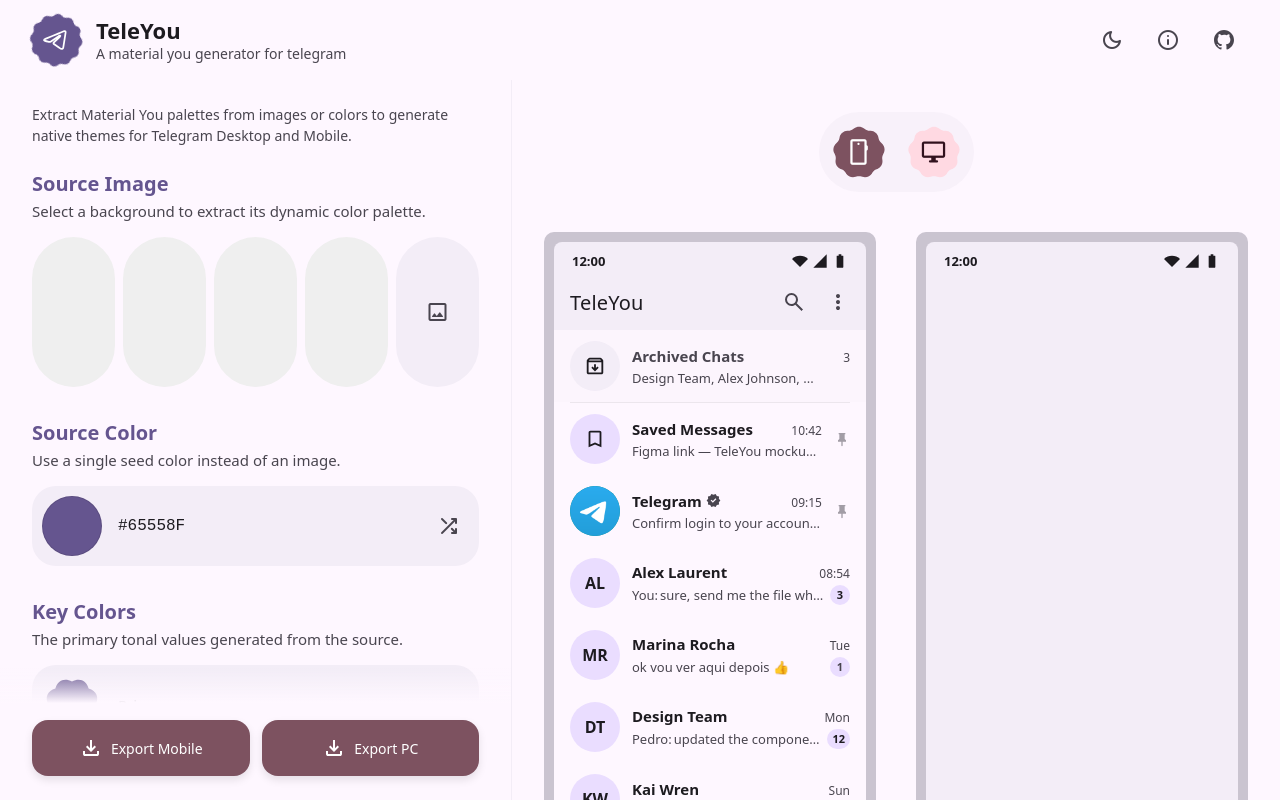
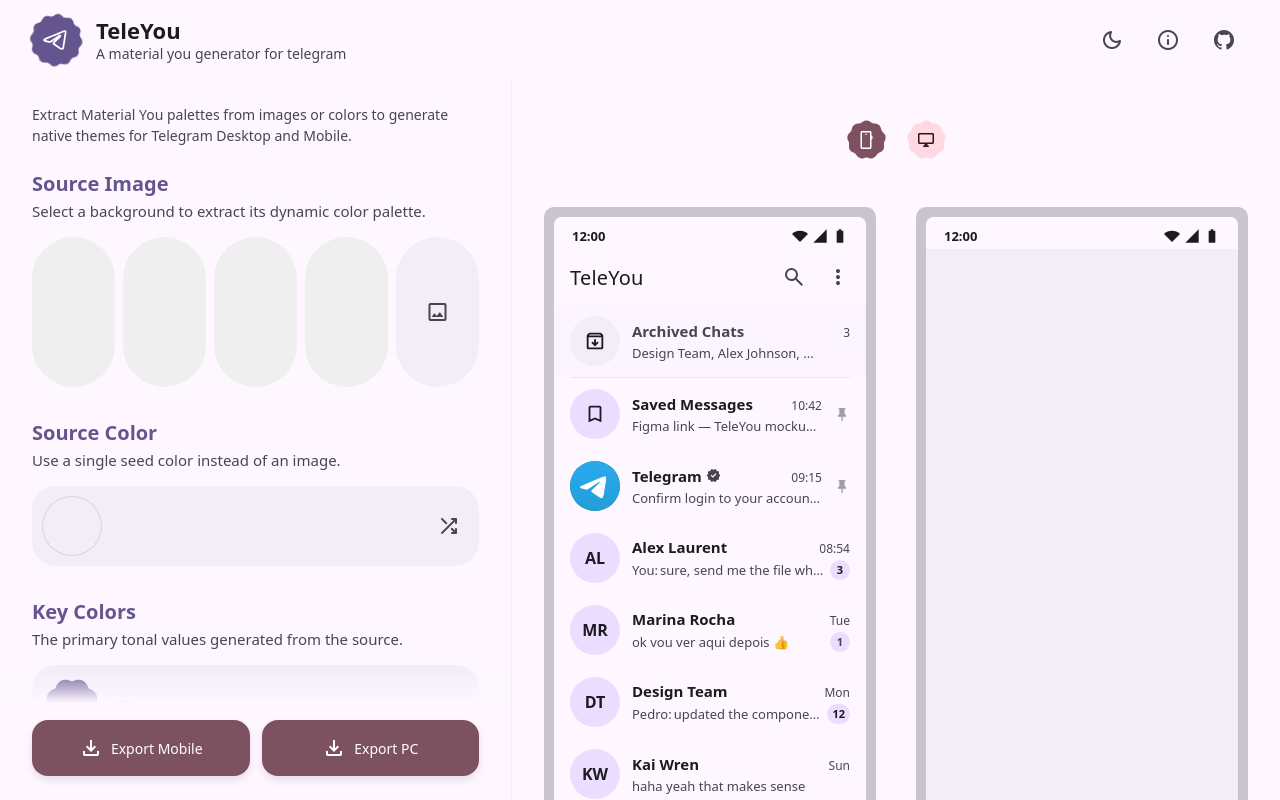
Before and after one commit to snw-mint/teleyou, a website built with Vite: page index.html in a window 1280 px wide. Built offline with nearby package versions, Linux system fonts and the light colour scheme; files whose address does not match are found by name; a web font is replaced by a local one; what @material/material-color-utilities would draw is missing.

Commit message:
fix: adjusting the colors and sizes of the elements.

```diff
--- a/index.html
+++ b/index.html
@@ -3,7 +3,7 @@
 <head>
     <meta charset="UTF-8">
     <meta name="viewport" content="width=device-width, initial-scale=1.0">
-    <title>TeleYou | Theme Generator</title>
+    <title>TeleYou | Telegram Theme Generator</title>
 
     <link rel="icon" id="dynamic-favicon" href="/favicon.png" type="image/png">
 
--- a/src/css/mockup.css
+++ b/src/css/mockup.css
@@ -58,7 +58,7 @@
   justify-content: space-between;
   align-items: center;
   padding: 10px 18px 4px;
-  background: transparent;
+  background: var(--tg-background);
   color: var(--tg-on-surface);
   font-size: 13px;
   font-weight: 600;
@@ -80,7 +80,7 @@
   justify-content: space-between;
   align-items: center;
   padding: 8px 8px 8px 16px;
-  color: var(--tg-on-surface);
+  background: var(--tg-background);
   flex-shrink: 0;
   box-shadow: 0 1px 0 0 color-mix(in srgb, var(--tg-outline-variant) 50%, transparent);
 }
--- a/src/css/style.css
+++ b/src/css/style.css
@@ -421,7 +421,7 @@ body {
     background-color: var(--m3-segmented-bg, color-mix(in srgb, var(--m3-neutral-variant) 12%, transparent));
     border-radius: 100px;
     display: inline-flex;
-    padding: 10px;
+    padding: 5px 10px 5px 10px;
     gap: 15px;
     transition: background-color var(--transition-speed) ease;
 }
@@ -429,8 +429,8 @@ body {
     border: none;
     background: none;
     color: var(--m3-on-tertiary-container);
-    width: 60px;
-    height: 60px;
+    width: 45px;
+    height: 45px;
     border-radius: 50%;
     cursor: pointer;
     position: relative;
@@ -449,7 +449,7 @@ body {
     pointer-events: none;
 }
 .segment-item .material-symbols-rounded {
-    font-size: 28px;
+    font-size: 20px;
     position: relative;
     z-index: 1;
 }
@@ -464,7 +464,7 @@ body {
     grid-template-areas: "mockup";
     width: 100%;
     flex: 1;
-    place-items: center;
+    place-items: start center;
     position: relative;
 }
 .mockup-view {
--- a/src/js/main.js
+++ b/src/js/main.js
@@ -275,6 +275,11 @@ document.addEventListener('DOMContentLoaded', () => {
             }
         });
     }
+
+    // Apply default source color on load so mockups are never blank
+    const DEFAULT_SOURCE = '#6750A4';
+    currentExtractedTheme = themeFromSourceColor(argbFromHex(DEFAULT_SOURCE));
+    applyMaterialThemeToUI(currentExtractedTheme);
 });
 async function extractThemeFromImage(imageUrl) {
     const imgElement = new Image();
```
